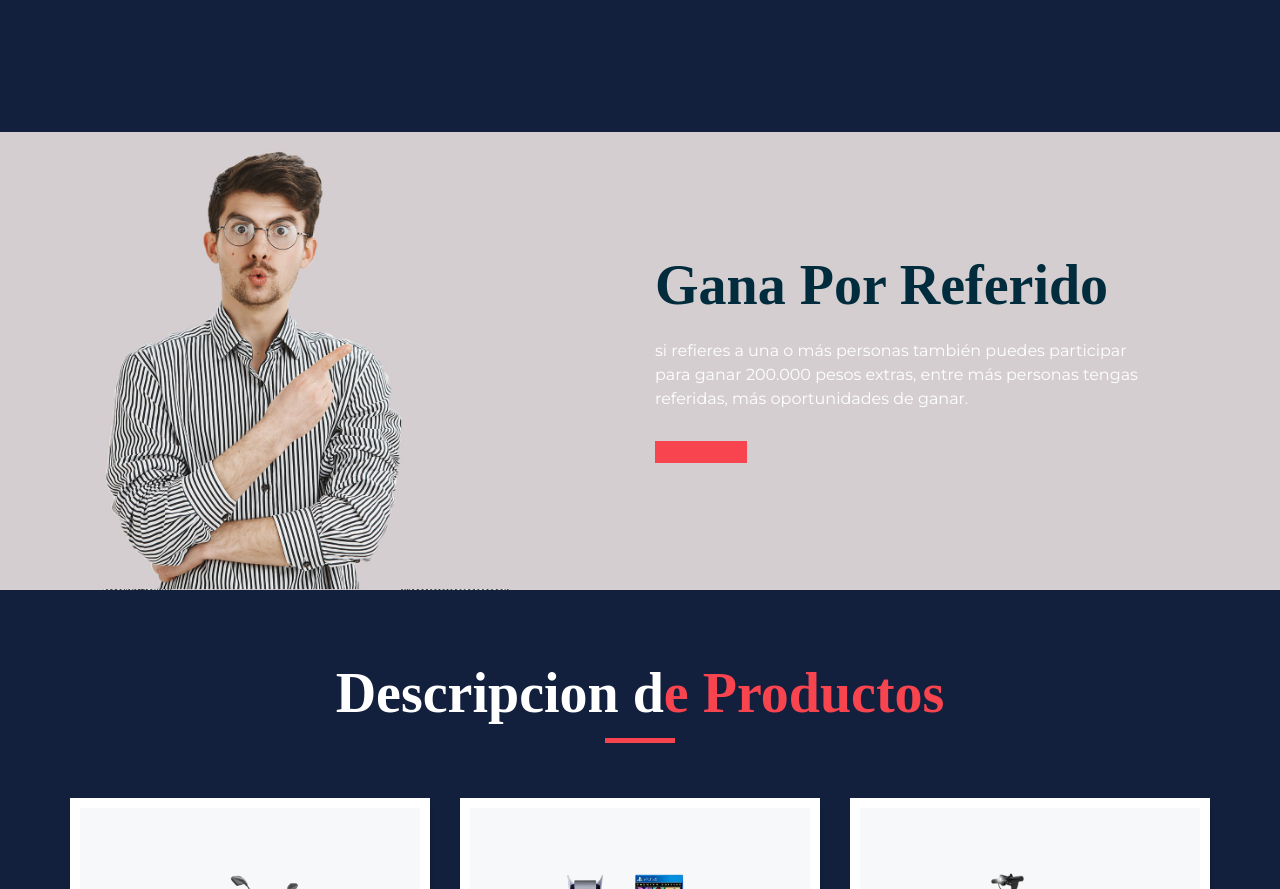
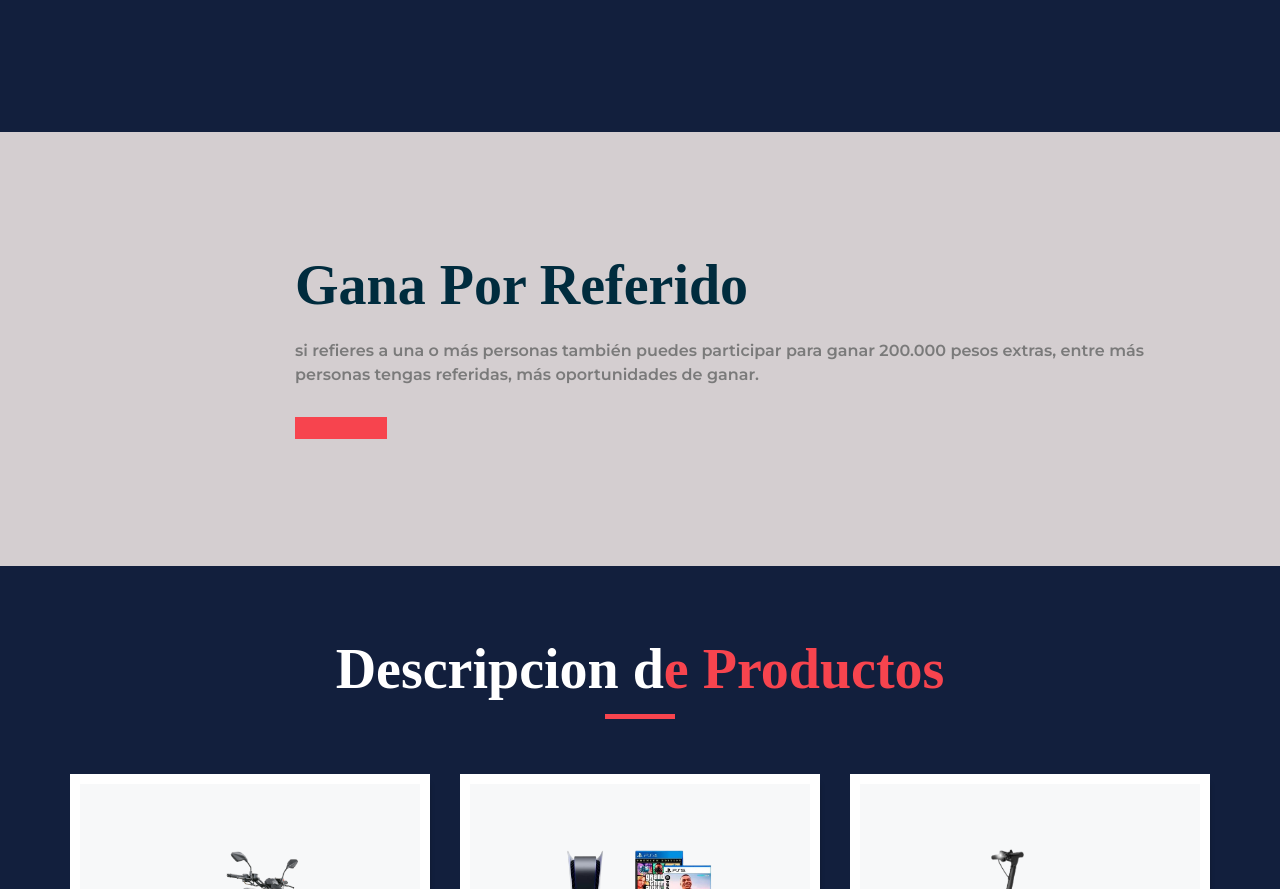
Before and after one commit to JuegayGana/JuegayGana.co, a plain HTML site: page index.html in a window 1280 px wide. Shown: the part 1700-2589 px from the top of the page. Drawn offline with Linux system fonts and the light colour scheme; a script that the page names is missing.

Commit message:
Arregles resposives

```diff
--- a/css/style.css
+++ b/css/style.css
@@ -217,7 +217,7 @@ a:focus {
   left: 0;
   height: 100%;
   width: 100%;
-  background-color: #000000;
+  background-color: #ffffff;
   top: -10px;
   border-radius: 5px;
   -webkit-transition: all 0.3s;
@@ -272,7 +272,7 @@ a:focus {
 }
 
 .slider_section .detail-box h1 {
-    font-size: 4.5rem;
+    font-size: 2.5rem;
     font-weight: bold;
     margin-bottom: 15px;
     color: #002c3e;
@@ -281,6 +281,7 @@ a:focus {
 
 .slider_section .detail-box h1 span {
   color: #f7444e;
+  font-size: 3.5rem;
 }
 
 .slider_section .detail-box p {
@@ -528,25 +529,35 @@ a:focus {
 .arrival_section .heading_container {
   color: #002c3e;
   margin-bottom: 10px;
+
+}
+.arrival_section .box p{
+  color: #7a7a7a;
+  font-weight: 600;
 }
 
 .arrival_section .box {
   padding: 120px 45px;
   position: relative;
+
 }
 
 .arrival_section .arrival_bg_box {
     position: absolute;
-    top: 0;
-    left: 0;
-    width: 100%;
-    height: 100%;
+    top: 50px;
+    left: 0px;
+    width: 60%;
+    height: auto;
     z-index: 3;
+    margin: auto;
+
+
+
 }
 
 .arrival_section .arrival_bg_box img {
-    width: 50%;
-    height: 100%;
+    width: 100%;
+    height: auto;
     -o-object-fit: cover;
     object-fit: cover;
     -o-object-position: top left;
--- a/index.html
+++ b/index.html
@@ -320,11 +320,11 @@
       <section class="arrival_section">
          <div class="container">
             <div class="box">
-               <div class="arrival_bg_box">
+                <!-- <div class="arrival_bg_box">
                   <img src="images/arrival-bg.png" alt="">
-               </div>
+               </div> -->
                <div class="row">
-                  <div class="col-md-6 ml-auto">
+                  <div class="col-md-10 ml-auto">
                      <div class="heading_container remove_line_bt">
                         <h2>
                            Gana Por Referido
@@ -336,6 +336,7 @@
                      </p>
                      <a href=""></a>
             </div>
+
             </div>
          </div>
       </section>
@@ -671,7 +672,7 @@
                         </div>
                         <p>No dudes comunicarte por los medios que dejamos a tu disposición</p>
                         <form action="#footer">
-                           <input type="email" placeholder="                            Correo: juegaygana.co@gmail.com -- Teléfono: (+57) 3177330366">
+                           <input type="email" placeholder="Correo: juegaygana.co@gmail.com -- Teléfono: (+57) 3177330366">
                            <button >
                            Mas Medios
                            </button>
```
